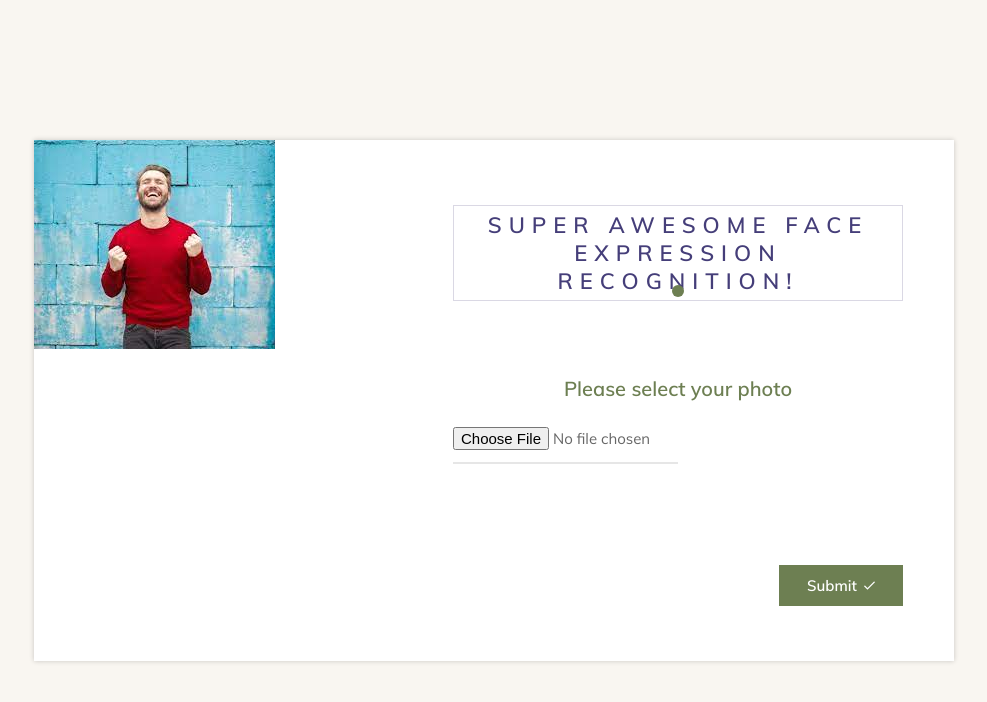
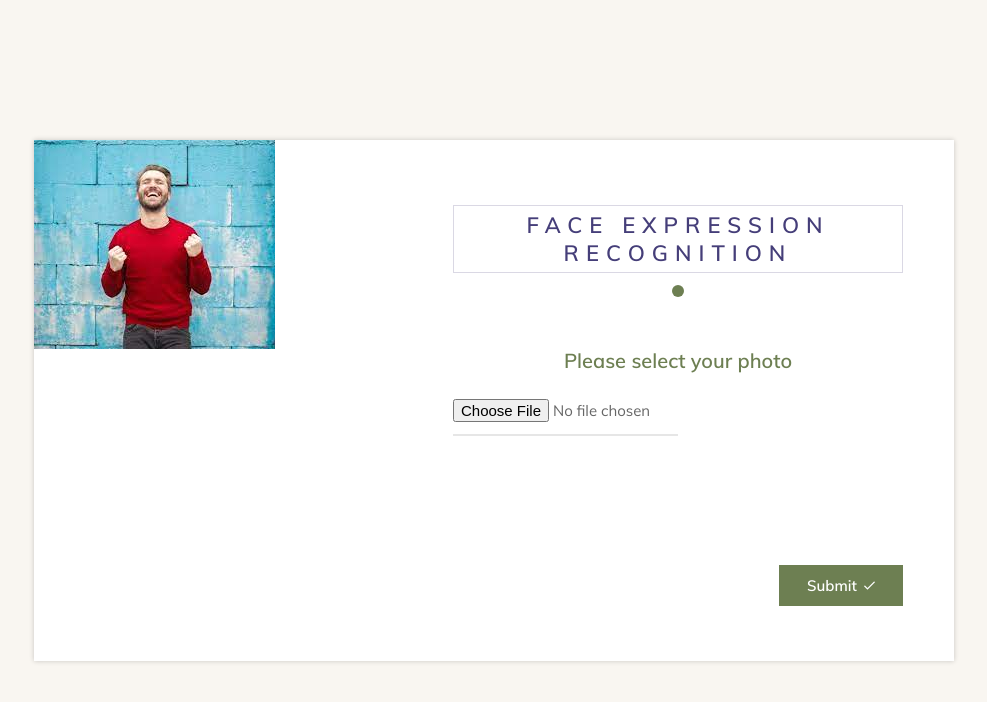
Before and after one commit to chooyee/mooddetectorjs, a website: page views/index.html in a window 1280 px wide. Shown: the whole page, without its empty margins (146-1133 px from the left). Drawn offline with nearby package versions, Linux system fonts and the light colour scheme; files that its build step writes are made by us from their sources; no server answers; files whose address does not match are found by name.

Commit message:
update title

```diff
--- a/views/index.html
+++ b/views/index.html
@@ -29,7 +29,7 @@
 						</div>
 						<div class="form-content" >
 							<div class="form-header">
-								<h3>Super Awesome Face Expression Recognition!</h3>
+								<h3>Face Expression Recognition</h3>
 							</div>
 							<p>Please select your photo</p>
 							<div class="form-row">
```
